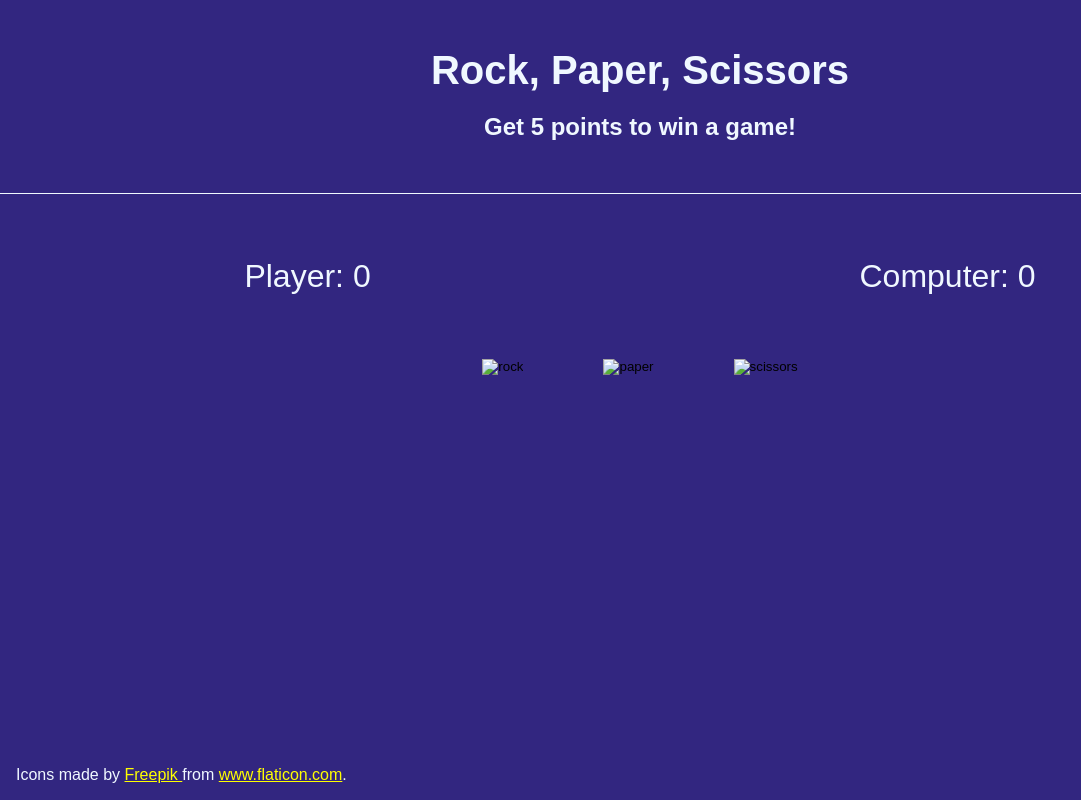
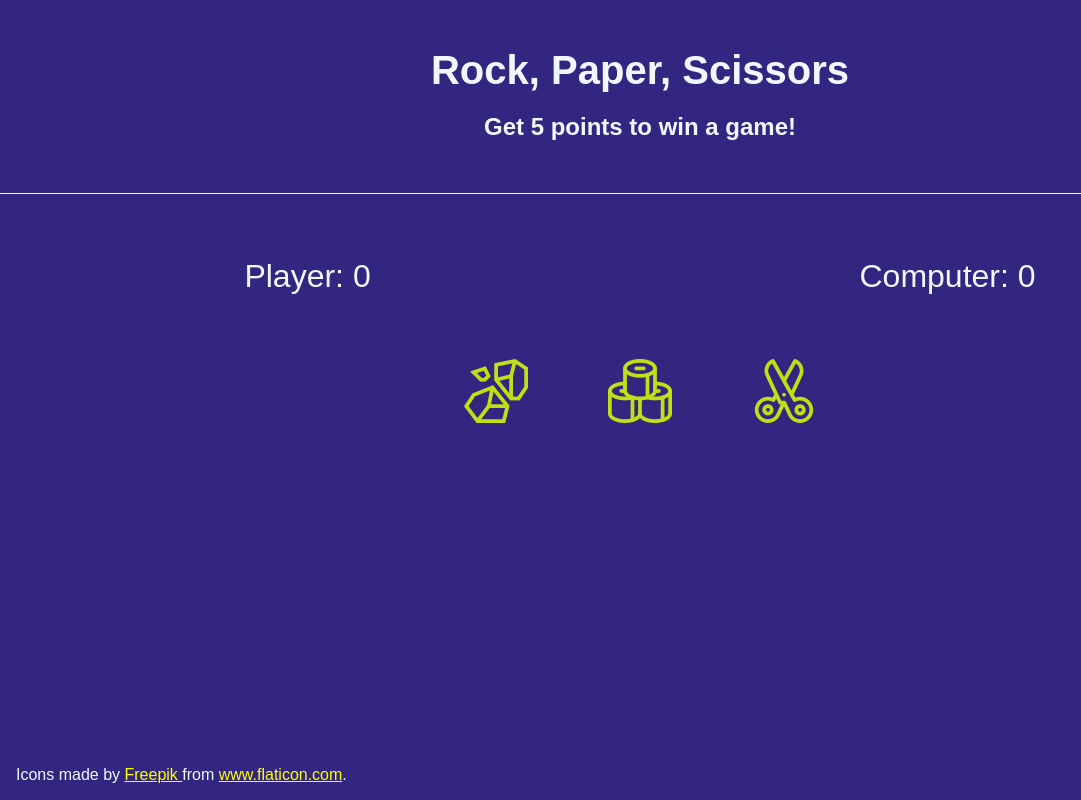
Before and after one commit to mihaly-ale/odinProject-rockPaperScissors, a plain HTML site: page index.html in a window 1280 px wide. Shown: the whole page, without its empty margins (0-1081 px from the left). Drawn offline with Linux system fonts and the light colour scheme; the site is published under a folder, as on GitHub Pages, so addresses that start at the root find nothing.

Commit message:
fix file paths

```diff
--- a/index.html
+++ b/index.html
@@ -20,9 +20,9 @@
                 <div>Computer: <span id="computerScoreField">0</span></div>
             </div>
             <div class="buttons">
-                <input type="image" class="game-buttons" id="btn-rock" data-name="rock" alt="rock" src="/images/rocks.png"/>
-                <input type="image" class="game-buttons" id="btn-paper" data-name="paper" alt="paper" src="/images/paper.png"/>
-                <input type="image" class="game-buttons" id="btn-scissors" data-name="scissors" alt="scissors" src="/images/scissors.png"/>
+                <input type="image" class="game-buttons" id="btn-rock" data-name="rock" alt="rock" src="./images/rocks.png"/>
+                <input type="image" class="game-buttons" id="btn-paper" data-name="paper" alt="paper" src="./images/paper.png"/>
+                <input type="image" class="game-buttons" id="btn-scissors" data-name="scissors" alt="scissors" src="./images/scissors.png"/>
             </div>
             <h2 id = resultMessage></h2>
             <dialog class="modal" id="modal">
```
